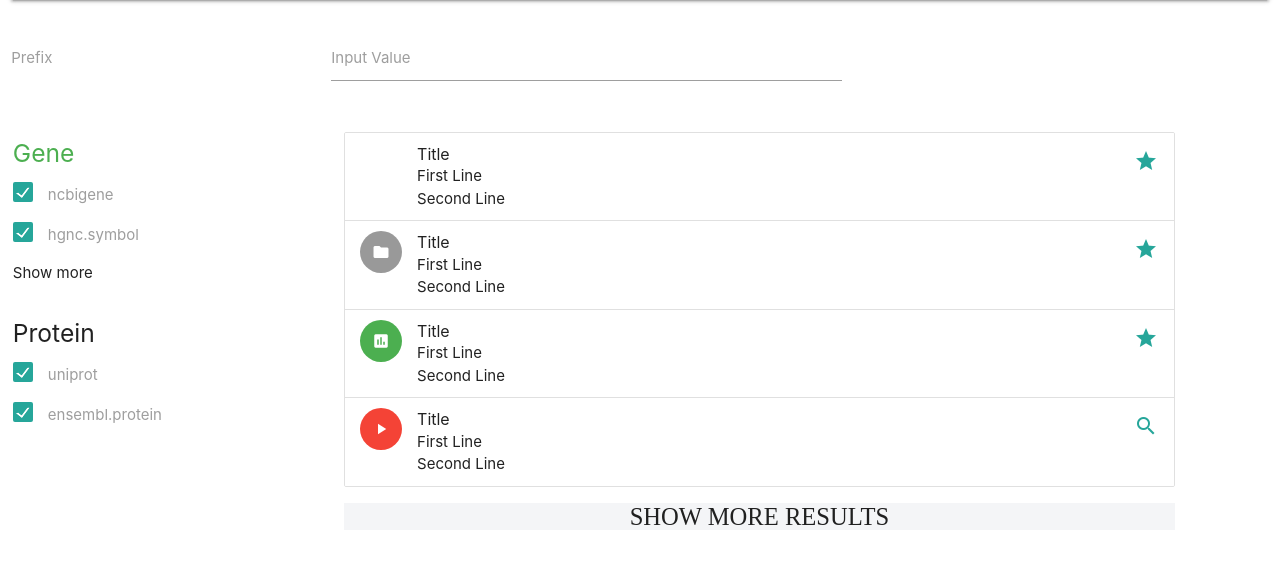
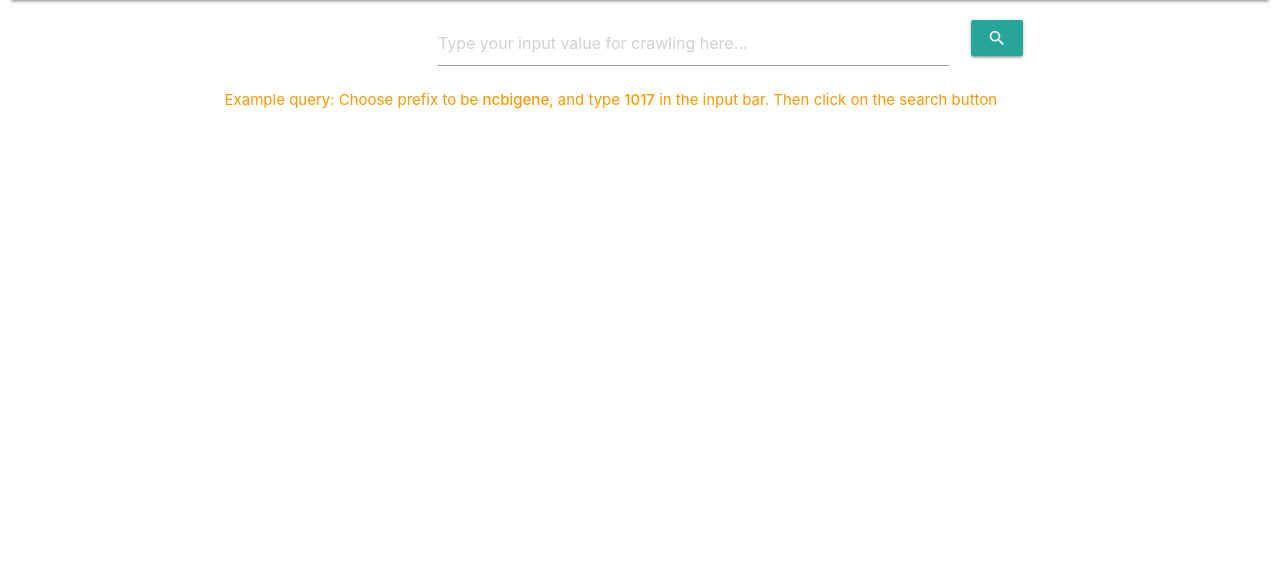
Before and after one commit to biothings/biothings_explorer_web_old, a Python web app: template src/templates/crawler.html in a window 1280 px wide. Shown: the part 64-628 px from the top of the page. Run offline with Jinja, Linux system fonts and the light colour scheme; the template is opened without the code that fills it, so the values that code supplies are empty; some libraries are stand-ins or nearby versions.

Commit message:
update crawler html

```diff
--- a/src/templates/crawler.html
+++ b/src/templates/crawler.html
@@ -8,7 +8,9 @@
       <link href="./static/css/crawler.css" rel="stylesheet" />
       <script src="https://ajax.googleapis.com/ajax/libs/jquery/3.3.1/jquery.min.js"></script>
       <script src="https://cdnjs.cloudflare.com/ajax/libs/materialize/1.0.0-alpha.3/js/materialize.min.js"></script>
-      </script>
+      <script type="text/javascript" src="./static/js/populateSelect.js"></script>
+      <script src="https://cdnjs.cloudflare.com/ajax/libs/select2/4.0.6-rc.0/js/select2.min.js"></script>
+      <link href="./static/css/select2-materialize.css" rel="stylesheet" type="text/css" />
    </head>
    <body>
       <!-- This section is for the header-->
@@ -28,88 +30,32 @@
       </div>
       <!-- This section is for the search bar-->
       <div class="row">
-        <div class="input-field col m3 s12" id="select_type">
-          <select>
-            <option value="" disabled selected>Choose your option</option>
-            <option value="1">Option 1</option>
-            <option value="2">Option 2</option>
-            <option value="3">Option 3</option>
-          </select>
-          <label>Prefix</label>
-        </div>
-        <div class="input-field col m5 s12">
-          <input id="input_value" type="text" class="validate">
-          <label for="input_value">Input Value</label>
-        </div>
+          <div class="col s12">
+              <div class="row">
+                  <div class="col s2 offset-s2 crawler_input">
+                      <select id="select-input">
+                          <option value="" disabled selected>Choose prefix</option>
+                      </select>
+                  </div>
+                  <div class="col s5 crawler_input">
+                      <input id="crawler-input-value" type="text" class="validate" placeholder="Type your input value for crawling here..."/>
+                  </div>
+                  <div class="col s1 crawler_input">
+                      <a href="#data_explore_view"><button id="start-crawl-button" class="btn btn-default" type="button"><i class="medium material-icons">search</i></button></a>
+                  </div>
+                  <div class="col s8 offset-s2">
+                      <p class="orange-text"> Example query: Choose prefix to be <strong>ncbigene</strong>, and type <strong>1017</strong> in the input bar. Then click on the search button</p>
+                  </div>
+              </div>
+
+          </div>
       </div>
       <!-- This section is for the data display-->
-      <div class="row">
+      <div class="row main" style="display: none">
         <div class="filter col m3 s12">
-          <div class="row filter-box">
-            <h5 class="green-text"> Gene </h5>
-            <p>
-              <label>
-                <input type="checkbox" class="filled-in" checked="checked" />
-                <span>ncbigene</span>
-              </label>
-            </p>
-            <p>
-              <label>
-                <input type="checkbox" class="filled-in" checked="checked" />
-                <span>hgnc.symbol</span>
-              </label>
-            </p>
-            <p> Show more </p>
-          </div>
-          <div class="row filter-box">
-            <h5> Protein </h5>
-            <p>
-              <label>
-                <input type="checkbox" class="filled-in" checked="checked" />
-                <span>uniprot</span>
-              </label>
-            </p>
-            <p>
-              <label>
-                <input type="checkbox" class="filled-in" checked="checked" />
-                <span>ensembl.protein</span>
-              </label>
-            </p>
-          </div>
         </div>
         <div class="col m8 s12 data-display">
           <ul class="collection data-display-list">
-            <li class="collection-item avatar">
-              <span class="title">Title</span>
-              <p>First Line <br>
-                 Second Line
-              </p>
-              <a href="#!" class="secondary-content"><i class="material-icons">grade</i></a>
-            </li>
-            <li class="collection-item avatar">
-              <i class="material-icons circle">folder</i>
-              <span class="title">Title</span>
-              <p>First Line <br>
-                 Second Line
-              </p>
-              <a href="#!" class="secondary-content"><i class="material-icons">grade</i></a>
-            </li>
-            <li class="collection-item avatar">
-              <i class="material-icons circle green">insert_chart</i>
-              <span class="title">Title</span>
-              <p>First Line <br>
-                 Second Line
-              </p>
-              <a href="#!" class="secondary-content"><i class="material-icons">grade</i></a>
-            </li>
-            <li class="collection-item avatar">
-              <i class="material-icons circle red">play_arrow</i>
-              <span class="title">Title</span>
-              <p>First Line <br>
-                 Second Line
-              </p>
-              <a href="#!" class="secondary-content"><i class="material-icons">search</i></a>
-            </li>
           </ul>
           <h5 style="text-align: center; background-color: #f4f5f7; font-family: Ubuntu; cursor: pointer"> SHOW MORE RESULTS </h5>
         </div>
```
